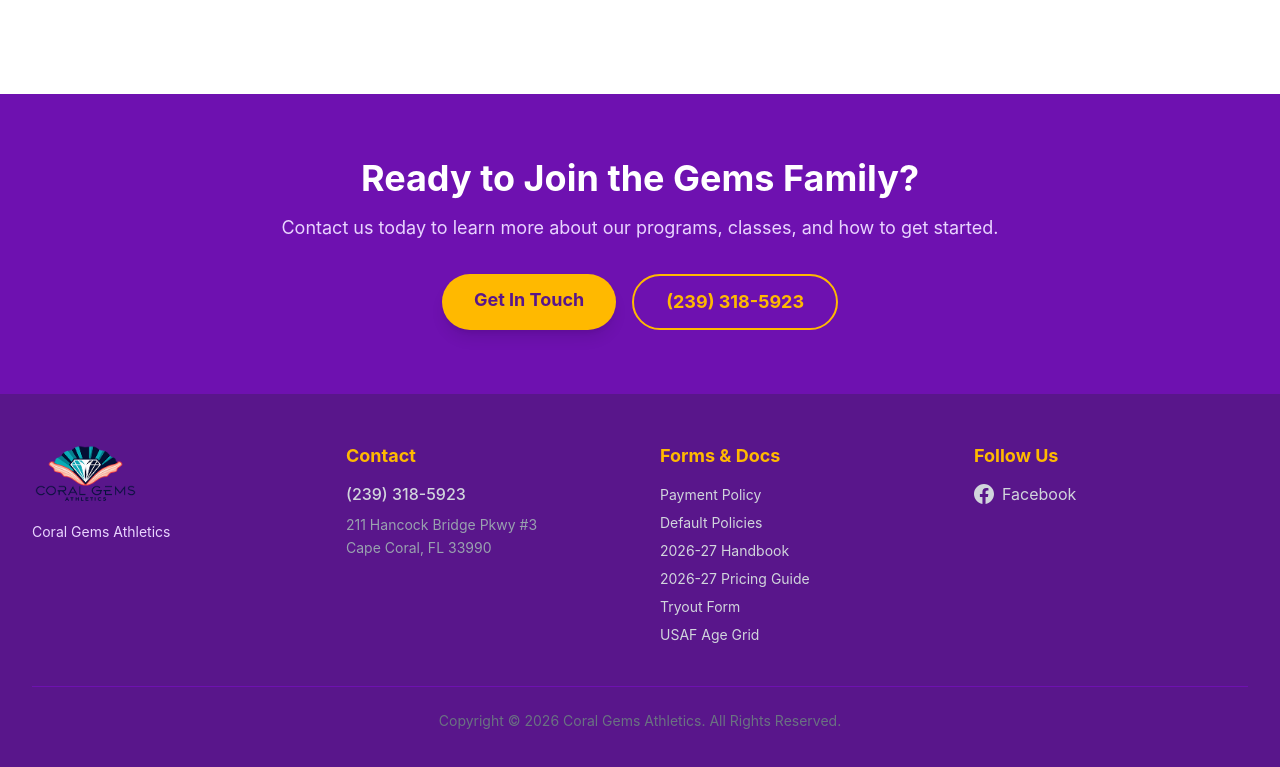
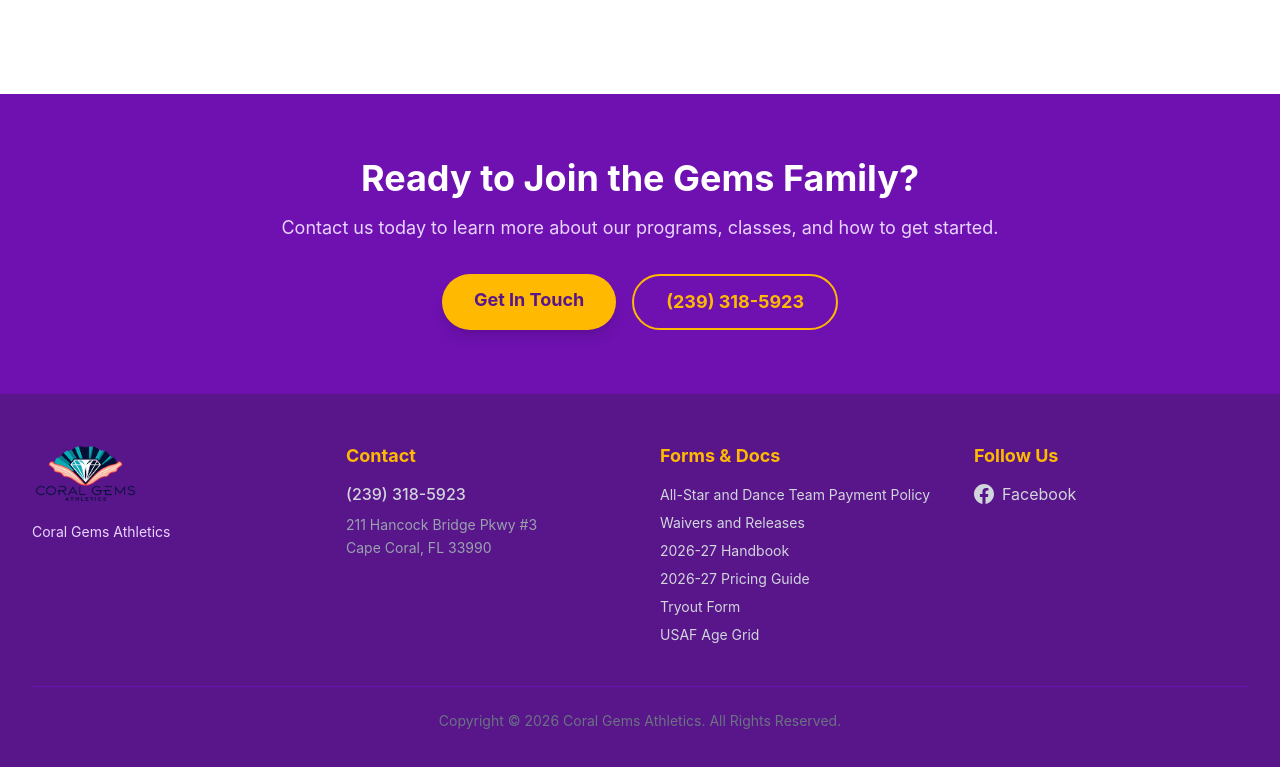
Before and after one commit to hobblyhoy/AmyGym, a React (Vite) app: page / in a window 1280 px wide. Shown: the part 2388-3155 px from the top of the page. Built offline with nearby package versions, Linux system fonts and the light colour scheme.

Commit message:
policies name tweak

```diff
--- a/src/components/Footer.tsx
+++ b/src/components/Footer.tsx
@@ -8,8 +8,8 @@ import tryoutForm from '../assets/docs/try-out-form.pdf'
 import usafAgeGrid from '../assets/docs/usaf-age-grid-cheer-5.19.26.pdf'
 
 const docs = [
-  { label: 'Payment Policy', href: paymentPolicy },
-  { label: 'Default Policies', href: groupJrPolicies },
+  { label: 'All-Star and Dance Team Payment Policy', href: paymentPolicy },
+  { label: 'Waivers and Releases', href: groupJrPolicies },
   { label: '2026-27 Handbook', href: handbook },
   { label: '2026-27 Pricing Guide', href: pricingGuide },
   { label: 'Tryout Form', href: tryoutForm },
```
